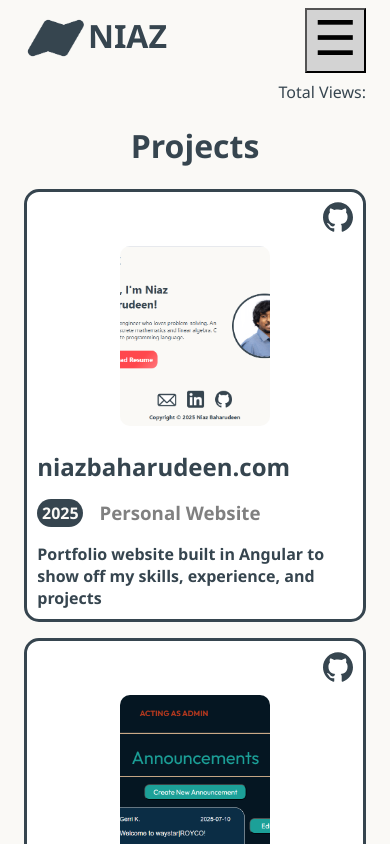
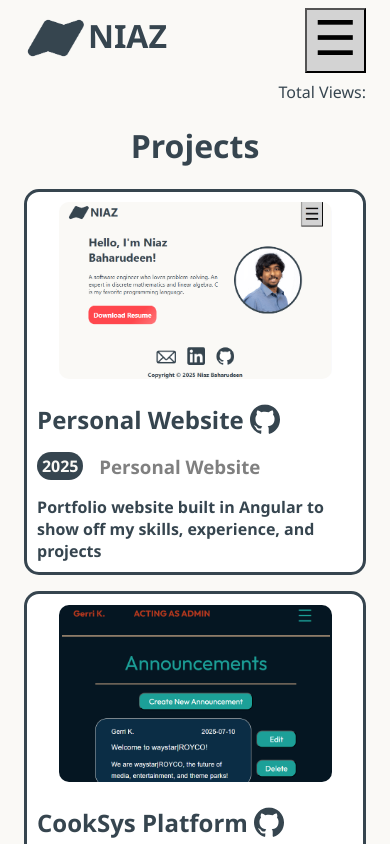
Before and after one commit to tuk05348/website-frontend, an Angular app: page /projects in a window 390 px wide. Shown: the top 844 px of the page. Built offline with nearby package versions, Linux system fonts and the light colour scheme; no server answers.

Commit message:
Updated project card so it shows link in title with icon. Updated project image to be more responsive on mobile.

```diff
--- a/public/projects.json
+++ b/public/projects.json
@@ -1,6 +1,6 @@
 [
     {
-        "title": "niazbaharudeen.com",
+        "title": "Personal Website",
         "image_url": "website.png",
         "image_title": "What a cool website",
         "alt_text": "Screenshot of this website",
--- a/src/app/project-card/project-card.component.css
+++ b/src/app/project-card/project-card.component.css
@@ -6,8 +6,7 @@
     border: #36454F 3px solid;
     border-radius: 15px;
     background-color: #FFFFFF;
-    padding: 3%;
-    max-width: 30rem;
+    max-width: 32rem;
     gap: 0.5em;
     height: 100%;
 }
@@ -31,8 +30,8 @@
 }
 
 .project-image {
-    width: 150px;
-    height: 180px;
+    width: 70vw;
+    height: 21vh;
     object-fit: cover;
     border-radius: 10px;
 }
@@ -42,6 +41,7 @@
     flex-direction: column;
     align-items: center;
     gap: 1.5em;
+    padding: 3%;
 }
 
 .content {
@@ -53,6 +53,19 @@
 .title {
     font-size: 1.5em;
     font-weight: bold;
+}
+
+.title-link {
+    display: flex;
+    gap: 0.25em;
+    font-size: 1.5em;
+    font-weight: bold;
+    color: #36454F;
+    text-decoration: none;
+}
+
+.title-link:hover {
+    text-decoration: underline;
 }
 
 .short-desc {
@@ -73,8 +86,13 @@
     font-size: 1.17em;
 }
 
-@media (min-width: 1024px) {
+@media (min-width: 768px) {
     .project {
         flex-direction: row;
     }
+
+    .project-image {
+        width: 150px;
+        height: 180px;
+    }
 }
--- a/src/app/project-card/project-card.component.html
+++ b/src/app/project-card/project-card.component.html
@@ -1,13 +1,12 @@
 <div class="project-card bold">
-    <div class="link-container" *ngIf="project.github_url">
-        <a class="link" [href]="project.github_url" target="_blank" rel="noopener noreferrer">
-            <svg class="link-icon" github></svg>
-        </a>
-    </div>
     <div class="project">
         <img class="project-image" [src]="project.image_url" [alt]="project.alt_text" [title]="project.image_title">
         <div class="content">
-            <span class="title">{{ project.title }}</span>
+            <span *ngIf="!project.github_url" class="title">{{ project.title }}</span>
+            <a *ngIf="project.github_url" class="title-link" [href]="project.github_url" target="_blank" rel="noopener noreferrer">
+                {{ project.title }}
+                <svg class="link-icon" github></svg>
+            </a>
             <div class="short-desc">
                 <span class="year">{{ project.year }}</span>
                 <span class="short">{{ project.short_desc }}</span>
```
